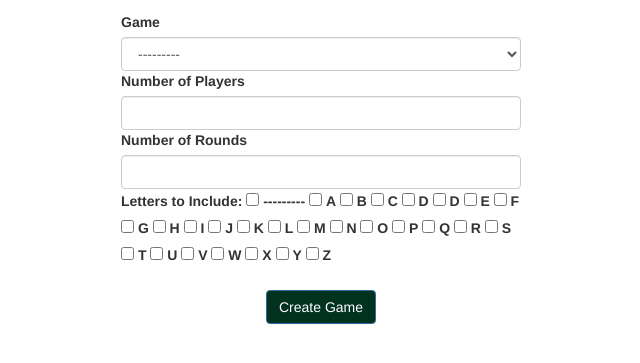
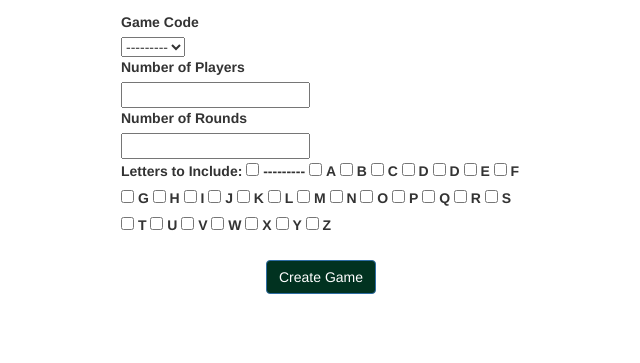
Before and after one commit to xuekhang/three, a Django app: page /config/ in a window 1280 px wide. Shown: the part 50-413 px from the top of the page, without its empty margins (319-959 px from the left). Run offline with Django 3.2, Linux system fonts and the light colour scheme; data comes from the database, SQL or seed files in the repository; some libraries are stand-ins or nearby versions.

Commit message:
no message

```diff
--- a/game/templates/game/config.html
+++ b/game/templates/game/config.html
@@ -3,16 +3,11 @@
 {% block content %}
 
 <div class="container-home" style="margin: auto;">
-<!-- <div>this is the config page</div> -->
 <form method="POST">
     {% csrf_token %}
-    <!-- <fieldset class="form-group">
-
-      {{ form|crispy }}
-  </fieldset> -->
   <div class="fieldWrapper">
     {{ form.game.errors }}
-    <label for="{{form.game.id_for_label}}">Game</label>
+    <label for="{{form.game.id_for_label}}">Game Code</label>
     <div>{{ form.game }} </div>
   </div>
   <div class="fieldWrapper">
@@ -25,21 +20,13 @@
     <label for="{{form.num_of_rounds.id_for_label}}">Number of Rounds</label>
     <div>{{ form.num_of_rounds }} </div>
   </div>
-  <!-- <div class="fieldWrapper">
-    {{ form.letters.errors }}
-    <label for="{{form.letters.id_for_label}}">Number of Players</label>
-    <div>{{ form.letters }} </div>
-  </div> -->
 <div>
   <label for="">Letters to Include: </label>
   {% for value, text in form.letters.field.choices %}
-
     <input id="letters{{ forloop.counter0 }}" name="{{ form.letters.name }}" type="checkbox" value="{{ value }}"{% if value in checked_letters %} checked="checked"{% endif %}>
     <label>{{ text }}</label>
-
 {% endfor %}
 </div>
-
     <br>
     <div class="col-md-12 text-center">
       <button type="submit" class="btn btn-primary" href="{% url 'config' %}" >Create Game</button>
```
